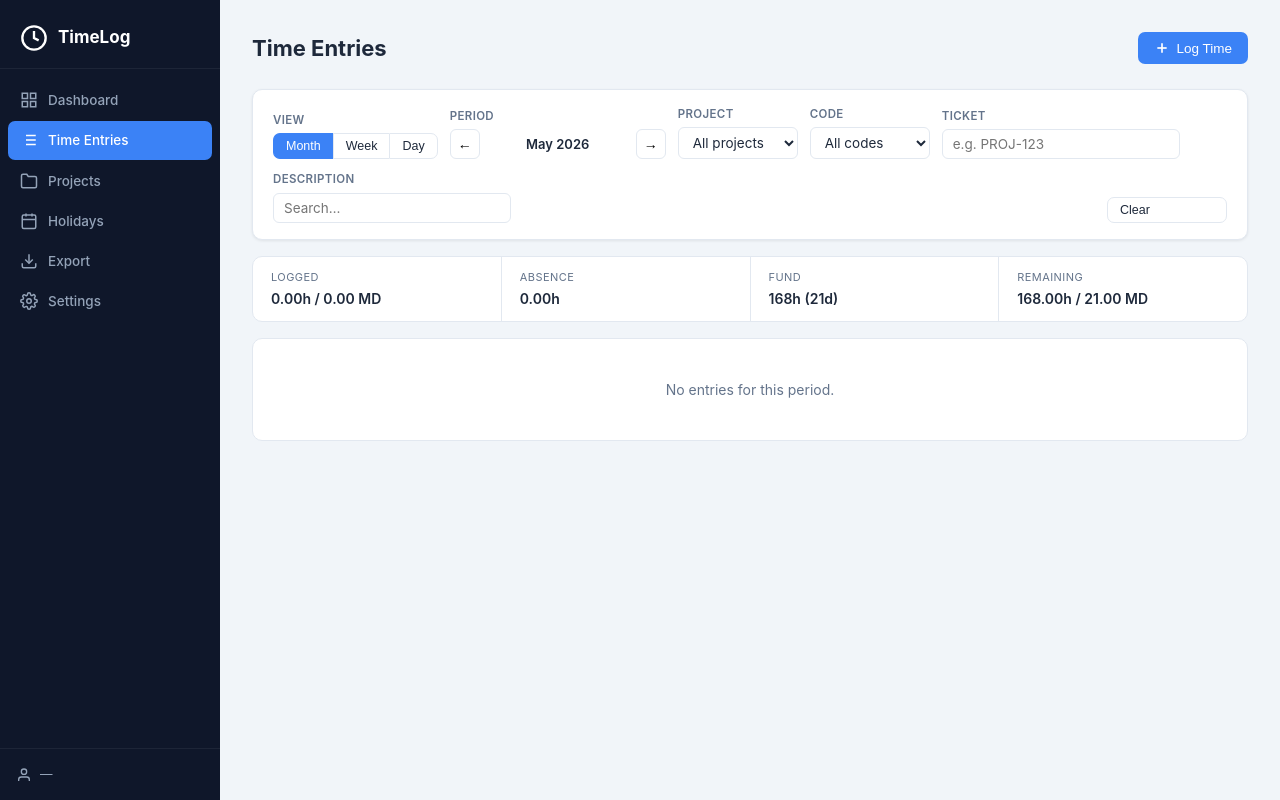
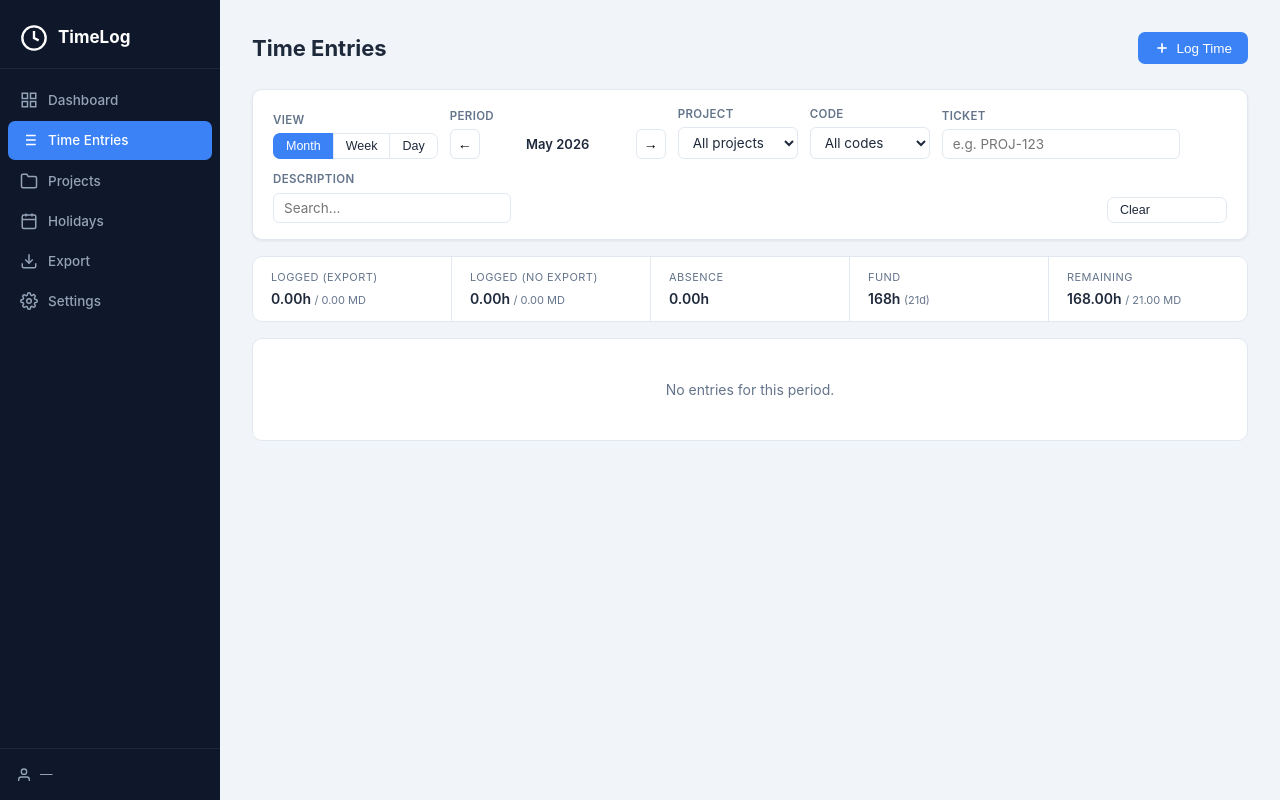
Before and after one commit to AdPoslav/reporter, a Flask app: page /entries in a window 1280 px wide. Run offline with Flask 3, Linux system fonts and the light colour scheme; data comes from the database, SQL or seed files in the repository; data that the repository does not hold is empty.

Commit message:
Show export vs no-export hour split in all summaries
Stats API (month + week) now returns export_hours and no_export_hours
separately. Week headers, day subheaders, the view stats bar, and
dashboard cards all display both values with colour-coded badges.

Co-Authored-By: Claude Sonnet 4.6 <noreply@anthropic.com>

```diff
--- a/database.py
+++ b/database.py
@@ -327,15 +327,18 @@ def get_month_stats(year, month):
     month_str = f"{year:04d}-{month:02d}"
     conn = get_db()
 
-    month_hours = conn.execute(
-        "SELECT COALESCE(SUM(hours),0) AS t FROM time_entries WHERE entry_date LIKE ? AND is_absence=0",
-        (f"{month_str}%",)
-    ).fetchone()['t']
+    row = conn.execute('''
+        SELECT
+            COALESCE(SUM(CASE WHEN is_absence=0 AND include_in_export=1 THEN hours ELSE 0 END),0) AS export_h,
+            COALESCE(SUM(CASE WHEN is_absence=0 AND include_in_export=0 THEN hours ELSE 0 END),0) AS no_export_h,
+            COALESCE(SUM(CASE WHEN is_absence=1                          THEN hours ELSE 0 END),0) AS absence_h
+        FROM time_entries WHERE entry_date LIKE ?
+    ''', (f"{month_str}%",)).fetchone()
 
-    absence_hours = conn.execute(
-        "SELECT COALESCE(SUM(hours),0) AS t FROM time_entries WHERE entry_date LIKE ? AND is_absence=1",
-        (f"{month_str}%",)
-    ).fetchone()['t']
+    export_hours   = row['export_h']
+    no_export_hours = row['no_export_h']
+    month_hours    = export_hours + no_export_hours
+    absence_hours  = row['absence_h']
 
     num_days = calendar.monthrange(year, month)[1]
     working_days = sum(
@@ -361,13 +364,15 @@ def get_month_stats(year, month):
 
     conn.close()
     return {
-        'month_hours': round(month_hours, 2),
-        'absence_hours': round(absence_hours, 2),
-        'total_fund': total_fund,
-        'remaining': round(total_fund - month_hours - absence_hours, 2),
-        'working_days': effective_working_days,
-        'holiday_days': holiday_days,
-        'project_stats': [dict(p) for p in project_stats]
+        'month_hours':    round(month_hours, 2),
+        'export_hours':   round(export_hours, 2),
+        'no_export_hours': round(no_export_hours, 2),
+        'absence_hours':  round(absence_hours, 2),
+        'total_fund':     total_fund,
+        'remaining':      round(total_fund - month_hours - absence_hours, 2),
+        'working_days':   effective_working_days,
+        'holiday_days':   holiday_days,
+        'project_stats':  [dict(p) for p in project_stats]
     }
 
 
@@ -387,23 +392,29 @@ def get_week_stats(year, week):
     total_fund = effective_working_days * 8
 
     conn = get_db()
-    week_hours = conn.execute(
-        "SELECT COALESCE(SUM(hours),0) AS t FROM time_entries WHERE entry_date>=? AND entry_date<=? AND is_absence=0",
-        (date_from, date_to)
-    ).fetchone()['t']
-    absence_hours = conn.execute(
-        "SELECT COALESCE(SUM(hours),0) AS t FROM time_entries WHERE entry_date>=? AND entry_date<=? AND is_absence=1",
-        (date_from, date_to)
-    ).fetchone()['t']
+    row = conn.execute('''
+        SELECT
+            COALESCE(SUM(CASE WHEN is_absence=0 AND include_in_export=1 THEN hours ELSE 0 END),0) AS export_h,
+            COALESCE(SUM(CASE WHEN is_absence=0 AND include_in_export=0 THEN hours ELSE 0 END),0) AS no_export_h,
+            COALESCE(SUM(CASE WHEN is_absence=1                          THEN hours ELSE 0 END),0) AS absence_h
+        FROM time_entries WHERE entry_date>=? AND entry_date<=?
+    ''', (date_from, date_to)).fetchone()
     conn.close()
 
+    export_hours    = row['export_h']
+    no_export_hours = row['no_export_h']
+    week_hours      = export_hours + no_export_hours
+    absence_hours   = row['absence_h']
+
     return {
-        'week_hours': round(week_hours, 2),
-        'absence_hours': round(absence_hours, 2),
-        'total_fund': total_fund,
-        'remaining': round(total_fund - week_hours - absence_hours, 2),
-        'working_days': effective_working_days,
-        'holiday_days': holiday_days,
-        'week_start': date_from,
-        'week_end': date_to
+        'week_hours':     round(week_hours, 2),
+        'export_hours':   round(export_hours, 2),
+        'no_export_hours': round(no_export_hours, 2),
+        'absence_hours':  round(absence_hours, 2),
+        'total_fund':     total_fund,
+        'remaining':      round(total_fund - week_hours - absence_hours, 2),
+        'working_days':   effective_working_days,
+        'holiday_days':   holiday_days,
+        'week_start':     date_from,
+        'week_end':       date_to
     }
--- a/static/css/style.css
+++ b/static/css/style.css
@@ -338,8 +338,14 @@ textarea { resize: vertical; min-height: 72px; }
 .badge-absence { background: #FEF3C7; color: #92400E; font-size: 11px; padding: 1px 7px; border-radius: 20px; }
 
 .day-subheader-row td { background: #F8FAFC; border-bottom: 1px solid var(--border); padding: 5px 12px; }
-.day-subheader-date  { font-weight: 600; font-size: 12.5px; color: var(--text); }
-.day-subheader-total { font-size: 12px; color: var(--text-muted); font-weight: 500; }
+.day-subheader-date  { font-weight: 600; font-size: 12.5px; color: var(--text); margin-right: 10px; }
+.day-subheader-total { font-size: 12px; color: var(--text-muted); font-weight: 500; margin-right: 8px; }
+
+.exp-split  { display: inline-flex; align-items: center; gap: 6px; }
+.exp-yes    { font-size: 11.5px; font-weight: 600; color: #059669; background: #D1FAE5; padding: 1px 7px; border-radius: 20px; }
+.exp-no     { font-size: 11.5px; font-weight: 600; color: #B45309; background: #FEF3C7; padding: 1px 7px; border-radius: 20px; }
+.wk-total-val { font-weight: 600; margin-right: 8px; }
+.vs-sub     { font-size: 11px; color: var(--text-muted); font-weight: 400; }
 
 .data-table {
   width: 100%;
--- a/templates/entries.html
+++ b/templates/entries.html
@@ -202,21 +202,37 @@ async function applyFiltersAndLoad() {
   // Load stats for the period
   if (currentView === 'month') {
     const ms = await apiFetch(`/api/stats/month?year=${viewYear}&month=${viewMonth}`);
-    if (ms) renderViewStats(ms.month_hours, ms.absence_hours, ms.total_fund, ms.remaining, ms.working_days);
+    if (ms) renderViewStats(ms);
   } else if (currentView === 'week') {
     const ws = await apiFetch(`/api/stats/week?year=${viewYear}&week=${viewWeek}`);
-    if (ws) renderViewStats(ws.week_hours, ws.absence_hours, ws.total_fund, ws.remaining, ws.working_days);
+    if (ws) renderViewStats(ws);
   }
 }
 
-function renderViewStats(logged, absence, fund, remaining, workDays) {
+function renderViewStats(s) {
   const el = document.getElementById('view-stats');
-  const remClass = remaining < 0 ? 'stat-danger' : remaining === 0 ? 'stat-success' : '';
+  const remClass = s.remaining < 0 ? 'stat-danger' : s.remaining === 0 ? 'stat-success' : '';
   el.innerHTML = `
-    <div class="view-stat"><span class="vs-label">Logged</span><span class="vs-val">${logged.toFixed(2)}h / ${(logged/8).toFixed(2)} MD</span></div>
-    <div class="view-stat"><span class="vs-label">Absence</span><span class="vs-val">${absence.toFixed(2)}h</span></div>
-    <div class="view-stat"><span class="vs-label">Fund</span><span class="vs-val">${fund}h (${workDays}d)</span></div>
-    <div class="view-stat"><span class="vs-label">Remaining</span><span class="vs-val ${remClass}">${remaining.toFixed(2)}h / ${(remaining/8).toFixed(2)} MD</span></div>
+    <div class="view-stat">
+      <span class="vs-label">Logged (export)</span>
+      <span class="vs-val">${s.export_hours.toFixed(2)}h <span class="vs-sub">/ ${(s.export_hours/8).toFixed(2)} MD</span></span>
+    </div>
+    <div class="view-stat">
+      <span class="vs-label">Logged (no export)</span>
+      <span class="vs-val">${s.no_export_hours.toFixed(2)}h <span class="vs-sub">/ ${(s.no_export_hours/8).toFixed(2)} MD</span></span>
+    </div>
+    <div class="view-stat">
+      <span class="vs-label">Absence</span>
+      <span class="vs-val">${s.absence_hours.toFixed(2)}h</span>
+    </div>
+    <div class="view-stat">
+      <span class="vs-label">Fund</span>
+      <span class="vs-val">${s.total_fund}h <span class="vs-sub">(${s.working_days}d)</span></span>
+    </div>
+    <div class="view-stat">
+      <span class="vs-label">Remaining</span>
+      <span class="vs-val ${remClass}">${s.remaining.toFixed(2)}h <span class="vs-sub">/ ${(s.remaining/8).toFixed(2)} MD</span></span>
+    </div>
   `;
 }
 
@@ -233,23 +249,25 @@ function renderEntriesPage(entries) {
     const d = new Date(e.entry_date);
     const iso = getISOWeek(d);
     const wKey = `${iso.year}-W${String(iso.week).padStart(2,'0')}`;
-    if (!weeks[wKey]) weeks[wKey] = { label: `Week ${iso.week}, ${iso.year}`, days: {}, totalH: 0, absH: 0 };
+    if (!weeks[wKey]) weeks[wKey] = { label: `Week ${iso.week}, ${iso.year}`, days: {}, expH: 0, noExpH: 0, absH: 0 };
     const wk = weeks[wKey];
-    if (!wk.days[e.entry_date]) wk.days[e.entry_date] = { entries: [], totalH: 0, absH: 0 };
-    wk.days[e.entry_date].entries.push(e);
-    if (e.is_absence) { wk.days[e.entry_date].absH += e.hours; wk.absH += e.hours; }
-    else              { wk.days[e.entry_date].totalH += e.hours; wk.totalH += e.hours; }
+    if (!wk.days[e.entry_date]) wk.days[e.entry_date] = { entries: [], expH: 0, noExpH: 0, absH: 0 };
+    const day = wk.days[e.entry_date];
+    day.entries.push(e);
+    if (e.is_absence)                              { day.absH   += e.hours; wk.absH   += e.hours; }
+    else if (e.include_in_export)                  { day.expH   += e.hours; wk.expH   += e.hours; }
+    else                                           { day.noExpH += e.hours; wk.noExpH += e.hours; }
   });
 
   let html = '';
   Object.entries(weeks).forEach(([wKey, wk]) => {
+    const wkTotalH = wk.expH + wk.noExpH;
     // Build per-day rows with subheaders
     let tableRows = '';
     const sortedDays = Object.keys(wk.days).sort();
     sortedDays.forEach(dateStr => {
       const day = wk.days[dateStr];
-      const totalDay = day.totalH + day.absH;
-      const mdDay = (day.totalH / 8).toFixed(2);
+      const dayTotalH = day.expH + day.noExpH;
       tableRows += `
         <tr class="day-subheader-row">
           <td></td>
@@ -257,8 +275,12 @@ function renderEntriesPage(entries) {
             <span class="day-subheader-date">${fmtDate(dateStr)}</span>
           </td>
           <td colspan="2">
-            <span class="day-subheader-total">${day.totalH.toFixed(2)}h / ${mdDay} MD</span>
-            ${day.absH > 0 ? `<span class="badge-absence" style="margin-left:6px">${day.absH.toFixed(2)}h absence</span>` : ''}
+            <span class="day-subheader-total">${dayTotalH.toFixed(2)}h / ${(dayTotalH/8).toFixed(2)} MD</span>
+            <span class="exp-split">
+              <span class="exp-yes" title="Goes to export">✓ ${day.expH.toFixed(2)}h</span>
+              ${day.noExpH > 0 ? `<span class="exp-no" title="Not in export">✗ ${day.noExpH.toFixed(2)}h</span>` : ''}
+              ${day.absH   > 0 ? `<span class="badge-absence">abs ${day.absH.toFixed(2)}h</span>` : ''}
+            </span>
           </td>
           <td colspan="4"></td>
         </tr>`;
@@ -310,8 +332,12 @@ function renderEntriesPage(entries) {
         <div class="week-header">
           <span class="week-title">${wk.label}</span>
           <div class="week-totals">
-            <span>${wk.totalH.toFixed(2)}h / ${(wk.totalH/8).toFixed(2)} MD</span>
-            ${wk.absH > 0 ? `<span class="badge-absence">${wk.absH.toFixed(2)}h absence</span>` : ''}
+            <span class="wk-total-val">${wkTotalH.toFixed(2)}h / ${(wkTotalH/8).toFixed(2)} MD</span>
+            <span class="exp-split">
+              <span class="exp-yes" title="Goes to export">✓ ${wk.expH.toFixed(2)}h</span>
+              ${wk.noExpH > 0 ? `<span class="exp-no" title="Not in export">✗ ${wk.noExpH.toFixed(2)}h</span>` : ''}
+              ${wk.absH   > 0 ? `<span class="badge-absence">abs ${wk.absH.toFixed(2)}h</span>` : ''}
+            </span>
           </div>
         </div>
         <table class="data-table">
--- a/templates/index.html
+++ b/templates/index.html
@@ -133,7 +133,8 @@ async function loadDashboardStats() {
   const h2md = h => `${h.toFixed(2)}h / ${(h/8).toFixed(2)} MD`;
 
   setText('stat-month-hours', `${ms.month_hours.toFixed(2)} h`);
-  setText('stat-month-md',    `${(ms.month_hours/8).toFixed(2)} MD`);
+  setText('stat-month-md',
+    `✓ ${ms.export_hours.toFixed(2)}h export  ✗ ${ms.no_export_hours.toFixed(2)}h no-export`);
   setText('stat-absence',     `${ms.absence_hours.toFixed(2)} h`);
   setText('stat-absence-md',  `${(ms.absence_hours/8).toFixed(2)} MD`);
   setText('stat-fund',        `${ms.total_fund} h`);
@@ -162,7 +163,8 @@ async function loadWeekStats() {
   if (!ws) return;
   document.getElementById('week-range').textContent = `${ws.week_start} – ${ws.week_end}`;
   setText('stat-week-hours',       `${ws.week_hours.toFixed(2)} h`);
-  setText('stat-week-md',          `${(ws.week_hours/8).toFixed(2)} MD`);
+  setText('stat-week-md',
+    `✓ ${ws.export_hours.toFixed(2)}h export  ✗ ${ws.no_export_hours.toFixed(2)}h no-export`);
   setText('stat-week-fund',        `${ws.total_fund} h`);
   setText('stat-week-days',        `${ws.working_days} working days`);
   const rem = ws.remaining;
```
